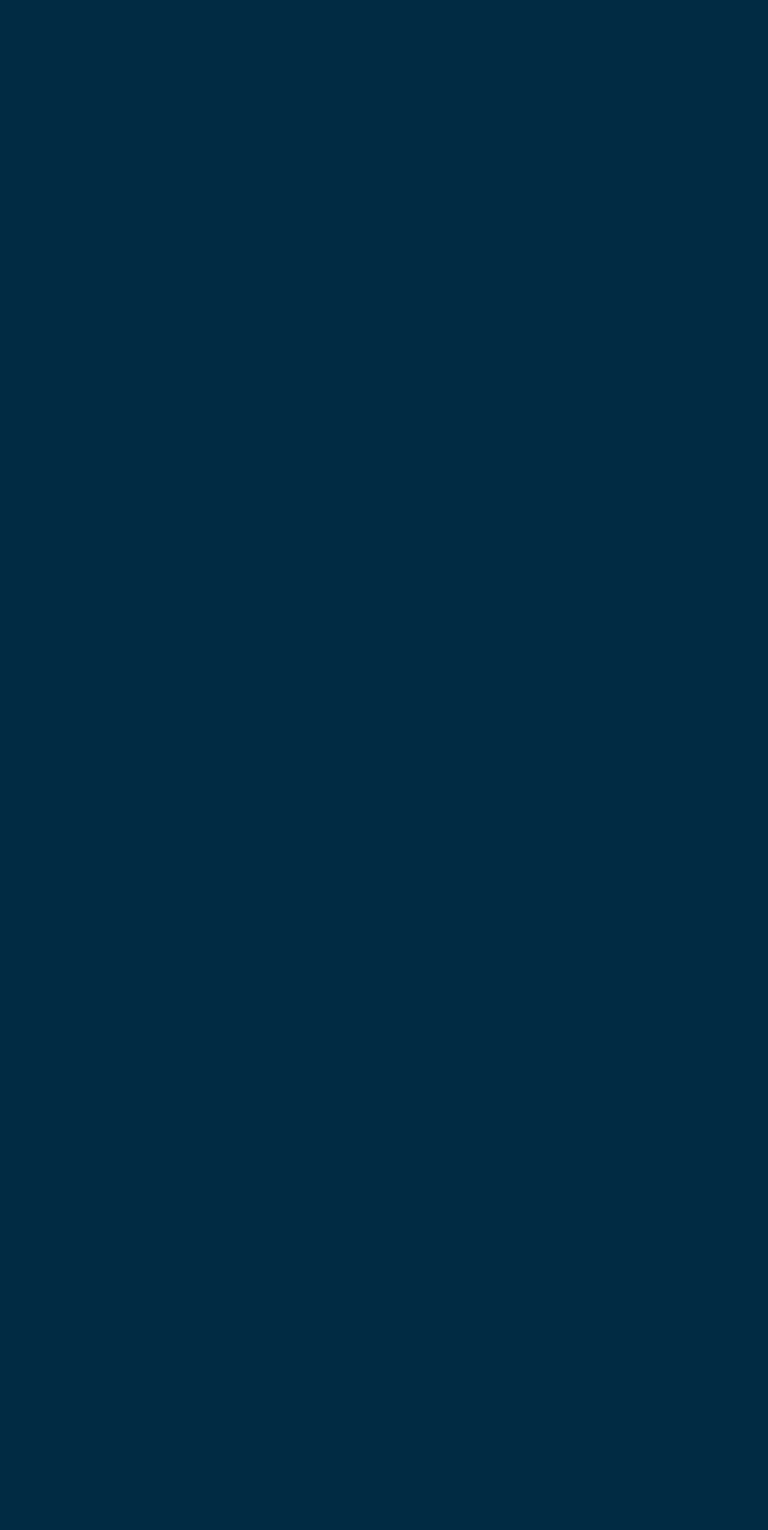
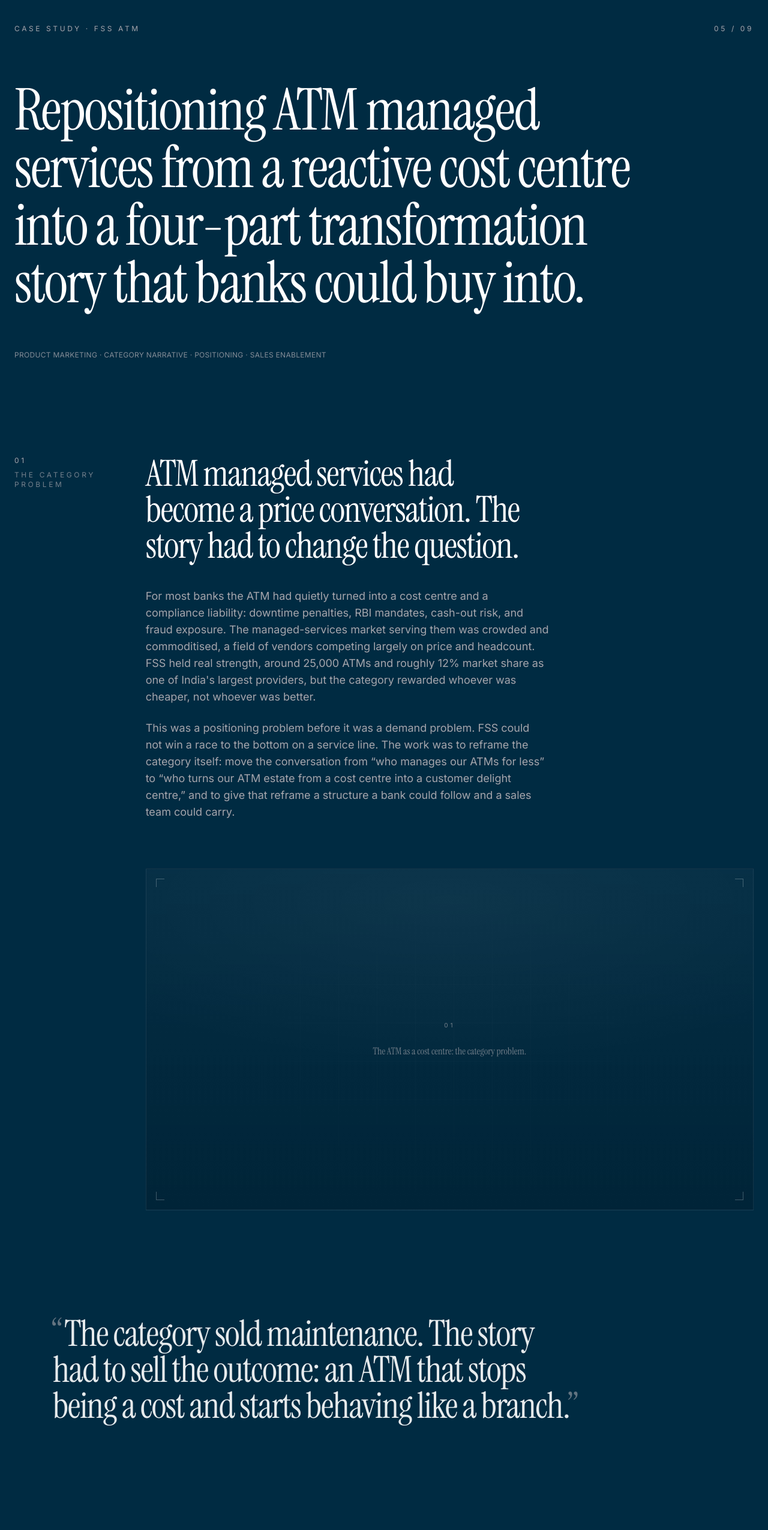
Before and after one commit to d-sourabh/dsignosour, a React (Vite) app: page /work/fss-atm in a window 1280 px wide. Before the commit this address had no page. Shown: the part 160-2711 px from the top of the page at 60% size. Before the commit the page ends 800 px from the top, so only its background shows below. Built offline with nearby package versions, Linux system fonts and the light colour scheme.

Commit message:
Replace Innovation Lab with FSS ATM case study at slot 05

```diff
--- a/src/App.tsx
+++ b/src/App.tsx
@@ -7,7 +7,7 @@ import FSSTransformation from "@/pages/FSSTransformation";
 import BlazePlatform from "@/pages/BlazePlatform";
 import GTMNarratives from "@/pages/GTMNarratives";
 import SimplyPayments from "@/pages/SimplyPayments";
-import InnovationLab from "@/pages/InnovationLab";
+import FSSATM from "@/pages/FSSATM";
 import CustomerVoice from "@/pages/CustomerVoice";
 import Thinking from "@/pages/Thinking";
 import Experiments from "@/pages/Experiments";
@@ -33,7 +33,7 @@ export default function App() {
           <Route path="/work/blaze-platform" element={<BlazePlatform />} />
           <Route path="/work/gtm-narratives" element={<GTMNarratives />} />
           <Route path="/work/simply-payments" element={<SimplyPayments />} />
-          <Route path="/work/innovation-lab" element={<InnovationLab />} />
+          <Route path="/work/fss-atm" element={<FSSATM />} />
           <Route path="/work/customer-voice" element={<CustomerVoice />} />
           <Route path="/thinking" element={<Thinking />} />
           <Route path="/experiments" element={<Experiments />} />
--- a/src/components/SelectedWork.tsx
+++ b/src/components/SelectedWork.tsx
@@ -84,16 +84,16 @@ const CASE_STUDIES: CaseStudy[] = [
   },
   {
     number: "05",
-    route: "/work/innovation-lab",
-    title: "Designing Experimental Brand Experiences",
+    route: "/work/fss-atm",
+    title: "Reframing ATM Managed Services as Transformation",
     description:
-      "Exploring AI, AR, interactive systems, and immersive storytelling in modern B2B marketing.",
-    metadata: "Innovation · AI · AR · Experiments",
-    placeholder: "Placeholder for AI-powered experience showcase.",
+      "Rebuilding a commoditised ATM managed-services category into a four-part transformation story that moved banks from cost centre to customer delight centre.",
+    metadata: "Product Marketing · Category Narrative · Positioning · Sales Enablement",
+    placeholder: "Placeholder for the FSS ATM managed-services story.",
     impacts: [
-      { value: "12", label: "Experiments" },
-      { value: "4", label: "Platforms" },
-      { value: "6", label: "Categories" },
+      { value: "25K", label: "ATMs managed" },
+      { value: "12%", label: "Market share" },
+      { value: "4", label: "Maturity pillars" },
     ],
   },
   {
--- /dev/null
+++ b/src/pages/FSSATM.tsx
@@ -0,0 +1,99 @@
+import {
+  CaseStudyPage,
+  CaseStudyOpening,
+  CaseStudySection,
+  CaseStudyOutcomes,
+  PullStatement,
+  NextCaseStudy,
+} from "@/components/CaseStudyLayout";
+
+export default function FSSATM() {
+  return (
+    <CaseStudyPage>
+      <CaseStudyOpening
+        index="05 / 09"
+        eyebrow="Case Study · FSS ATM"
+        meta="Product Marketing · Category Narrative · Positioning · Sales Enablement"
+        statement="Repositioning ATM managed services from a reactive cost centre into a four-part transformation story that banks could buy into."
+      />
+
+      <CaseStudySection
+        index="01"
+        label="The Category Problem"
+        heading="ATM managed services had become a price conversation. The story had to change the question."
+        body={[
+          "For most banks the ATM had quietly turned into a cost centre and a compliance liability: downtime penalties, RBI mandates, cash-out risk, and fraud exposure. The managed-services market serving them was crowded and commoditised, a field of vendors competing largely on price and headcount. FSS held real strength, around 25,000 ATMs and roughly 12% market share as one of India's largest providers, but the category rewarded whoever was cheaper, not whoever was better.",
+          "This was a positioning problem before it was a demand problem. FSS could not win a race to the bottom on a service line. The work was to reframe the category itself: move the conversation from \u201Cwho manages our ATMs for less\u201D to \u201Cwho turns our ATM estate from a cost centre into a customer delight centre,\u201D and to give that reframe a structure a bank could follow and a sales team could carry.",
+        ]}
+        placeholder="The ATM as a cost centre: the category problem."
+      />
+
+      <PullStatement>
+        The category sold maintenance. The story had to sell the outcome: an ATM
+        that stops being a cost and starts behaving like a branch.
+      </PullStatement>
+
+      <CaseStudySection
+        index="02"
+        label="Narrative Architecture"
+        heading="Four words turned a scattered service list into a single maturity story."
+        body={[
+          "FSS's capabilities were real but fragmented: monitoring, cash management, first and second level maintenance, EJ pulling, surveillance, and field services. To a buyer that read as a price list, not a point of view. The organising idea was a four-part framework, Process, Preventive, Predictive, and Proactive, that arranged every capability along one arc: from automating manual operations, to catching small problems early, to predicting failure from live equipment data, to acting on the root cause before a breakdown occurs.",
+          "The framework did the work a narrative is supposed to do. It let a conversation begin wherever the bank sat on the maturity curve and show the path forward, it gave each capability a place in a story rather than a line in a catalogue, and it resolved on a single business reframe: optimising the ATM from a cost centre into a customer delight centre. The same spine compressed into a one-page model a CXO could absorb at a glance.",
+        ]}
+        placeholder="The four-part maturity framework."
+        reverse
+      />
+
+      <CaseStudySection
+        index="03"
+        label="The Differentiator"
+        heading="The sharpest claim: we stopped watching the ATM and started watching the whole site."
+        body={[
+          "Every competitor monitored the ATM. The differentiating story was that traditional monitoring was effectively blind. It could not see a power problem, a network outage, or a failing battery, so trouble surfaced only as downtime, after the fact. FSS's answer was to go beyond the machine and instrument every component of the site, air conditioning, UPS, router, modem, lobby lights, and power, through an IoT controller that talks to each device directly.",
+          "That unlocked the line that made the positioning concrete: two-way action. Where monitoring had only ever observed, the IoT layer could now act, restarting a router, switching signage off in daylight to save billing units, sounding a hooter against intrusion, and restarting the ATM itself. Paired with AI-based intelligent surveillance that flags a compromised or unclean site automatically, and real-time, on-demand EJ pulling for faster fraud response, the message moved from \u201Cwe watch your ATMs\u201D to \u201Cwe run your estate end to end, and act before you have to ask.\u201D",
+        ]}
+        placeholder="Beyond the machine: the instrumented ATM site."
+      />
+
+      <CaseStudySection
+        index="04"
+        label="The Human Layer"
+        heading="Technology made the promise. A local field force made it credible."
+        body={[
+          "Predictive intelligence is only as good as the hands that act on it. The story paired the IoT and AI layers with FSS SwiftReach: an app-driven, hyperlocal field operation of 400+ business champions, roughly one dedicated guardian for every 30 ATMs across 3,850+ locations. Preventive maintenance was reframed from a checkbox into a disciplined, app-tracked routine: quarterly inspections logged rather than rushed, electronic reports run through software to verify whether consumable parts were actually replaced, and root-cause analysis on chronic and hardware failures tracked to closure.",
+          "This answered the unspoken bank objection that technology is easy to demo and hard to operate at national scale. By naming the field model, the manpower ratio, and the coverage that runs in parallel to existing vendors, the story made the four-part framework feel operational rather than aspirational.",
+        ]}
+        placeholder="SwiftReach: the hyperlocal field force."
+        reverse
+      />
+
+      <CaseStudySection
+        index="05"
+        label="Sales Enablement"
+        heading="A story built to be carried into a bank, backed by proof a buyer could not argue with."
+        body={[
+          "The framework was packaged into a CXO-ready narrative that opened on the market shift and the cost-centre problem, walked the four-part maturity arc, and closed on the transformation to a branch in a box. Every claim was anchored to evidence: roughly 25,000 ATMs managed, around 12% market share, 17+ years in ATM managed services, 65+ OEM and vendor partners under end-to-end contract, and a vendor-agnostic system-integrator position that let FSS sit above the partner ecosystem rather than inside it.",
+          "The proof points were chosen to retire risk, not to boast: trusted by SBI, Bank of Baroda, ICICI, HDFC, PNB, and other leading banks, a lineage of firsts in Indian payments, and live operating metrics that turned the framework's promises into numbers a procurement committee could defend internally.",
+        ]}
+        placeholder="The CXO sales narrative and proof."
+      />
+
+      <CaseStudyOutcomes
+        index="06"
+        outcomes={[
+          { metric: "4", label: "Maintenance Pillars, One Narrative" },
+          { metric: "25K", label: "ATMs Under Managed Services" },
+          { metric: "12%", label: "National ATM Market Share" },
+          { metric: "6/10", label: "Outages Resolved Without a Field Visit" },
+        ]}
+      />
+
+      <NextCaseStudy
+        number="06 / 09"
+        route="/work/customer-voice"
+        title="Building a Customer Voice System Across 34 Accounts"
+      />
+    </CaseStudyPage>
+  );
+}
--- a/src/pages/SimplyPayments.tsx
+++ b/src/pages/SimplyPayments.tsx
@@ -28,7 +28,7 @@ export default function SimplyPayments() {
         video="/sp-aftermovie.mp4"
         poster="/sp-aftermovie-poster.webp"
         imageAlt="Aftermovie from a Simply Payments edition with senior banking leaders."
-        placeholder="Inside the room — a Simply Payments edition."
+        placeholder="Inside the room: a Simply Payments edition."
       />
 
       <PullStatement>
@@ -74,7 +74,7 @@ export default function SimplyPayments() {
         video="/sp-media-amplification.mp4"
         poster="/sp-media-amplification-poster.webp"
         imageAlt="Highlights from the Simply Payments x Economic Times televised series."
-        placeholder="The room, amplified — the ET series."
+        placeholder="The room, amplified: the ET series."
         reverse
       />
 
@@ -98,8 +98,8 @@ export default function SimplyPayments() {
         ]}
         video="/sp-dubai.mp4"
         poster="/sp-dubai-poster.webp"
-        imageAlt="The Simply Payments Dubai edition invite — Smarter with AI."
-        placeholder="A second city — the Dubai edition."
+        imageAlt="The Simply Payments Dubai edition invite: Smarter with AI."
+        placeholder="A second city: the Dubai edition."
         reverse
       />
 
@@ -115,8 +115,8 @@ export default function SimplyPayments() {
 
       <NextCaseStudy
         number="05 / 09"
-        route="/work/innovation-lab"
-        title="Designing Experimental Brand Experiences"
+        route="/work/fss-atm"
+        title="Reframing ATM Managed Services as Transformation"
       />
     </CaseStudyPage>
   );
```
